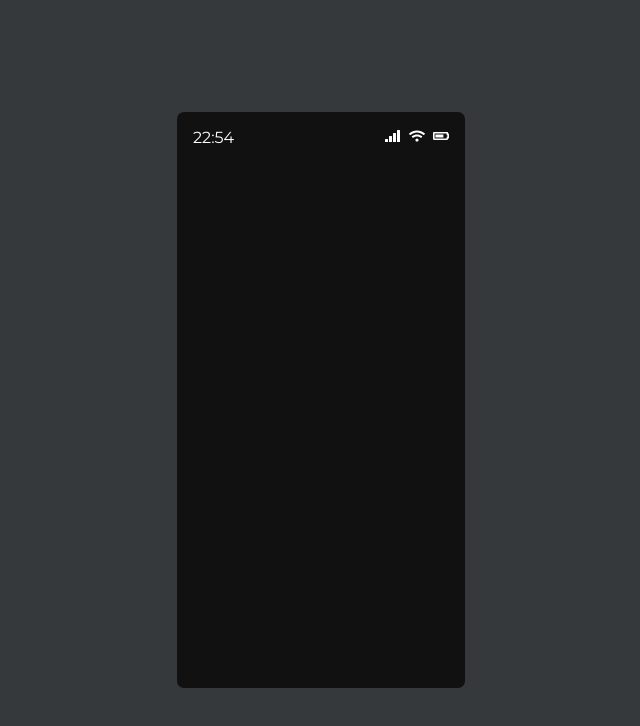
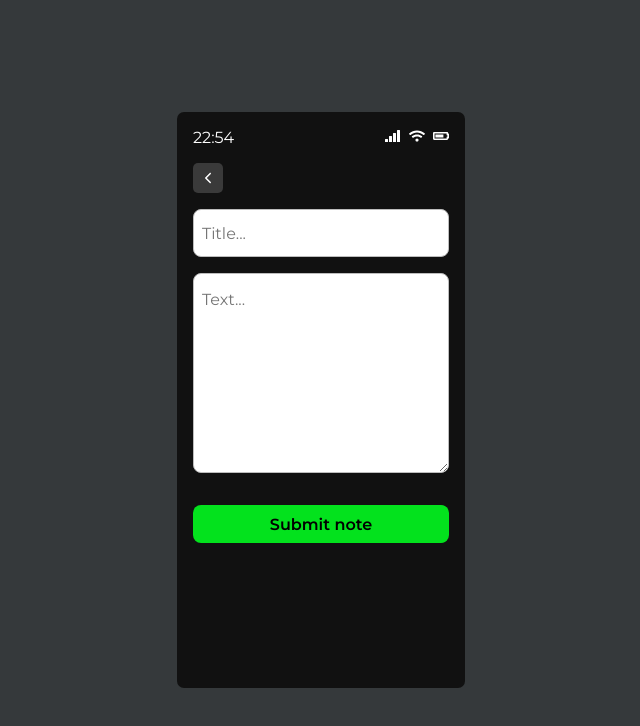
Before and after one commit to ajarek/react-53-vite-note, a React (Vite) app: page /add-note in a window 1280 px wide. Before the commit this address had no page. Shown: the top 726 px of the page, without its empty margins (319-959 px from the left). Built offline with nearby package versions, Linux system fonts and the light colour scheme.

Commit message:
added react-hook-form, uuid & logic

```diff
--- a/package.json
+++ b/package.json
@@ -9,10 +9,14 @@
     "preview": "vite preview"
   },
   "dependencies": {
+    "@hookform/resolvers": "^2.9.10",
     "react": "^18.2.0",
     "react-dom": "^18.2.0",
+    "react-hook-form": "^7.42.1",
     "react-icons": "^4.7.1",
-    "react-router-dom": "^6.6.2"
+    "react-router-dom": "^6.6.2",
+    "uuid": "^9.0.0",
+    "yup": "^0.32.11"
   },
   "devDependencies": {
     "@types/react": "^18.0.26",
--- a/src/App.jsx
+++ b/src/App.jsx
@@ -2,8 +2,9 @@ import { useState, createContext } from 'react'
 import Header from './components/Header'
 import Notes from './components/Notes'
 import NoteId from './components/NoteId'
+import AddNote from './components/AddNote'
 import {Routes, Route} from "react-router-dom";
-export const AppContext = createContext()
+export  const AppContext = createContext()
 
 function App() {
   const [notes, setNotes] = useState([])
@@ -21,6 +22,10 @@ function App() {
             element={<NoteId />}
           />
           </Route>
+          <Route
+          path='/add-note'
+          element={<AddNote />}
+        />
   </Routes>
   </AppContext.Provider>
   </div>
--- /dev/null
+++ b/src/components/AddNote.jsx
@@ -0,0 +1,43 @@
+import React from 'react'
+import Form from '../components/Form'
+import { IoIosArrowBack } from 'react-icons/io'
+import { Link, useParams } from 'react-router-dom'
+import { v1 as uuidv1 } from 'uuid';
+const AddNote = () => {
+   const currentDate = new Date()
+  const handleSubmit=(data)=>{
+    const newNote={
+      id:uuidv1(),
+      title: data.title,
+      text: data.text,
+      date:currentDate.toLocaleString('pl-PL', {
+        year: '2-digit',
+        month: '2-digit',
+        day: '2-digit',
+    })
+    }
+    var notes = JSON.parse(localStorage.getItem("notes") || "[]");
+    notes.push(newNote);
+    localStorage.setItem("notes", JSON.stringify(notes));
+    console.log(data);
+  }
+  return (
+    <div className='add-note'>
+      <div className='notes-header'>
+        <Link
+          to={'/'}
+          className='icon-wrapper'
+        >
+          <IoIosArrowBack />
+        </Link>
+
+      </div>
+      <Form
+      onSubmit={handleSubmit}
+      label={'Submit note'}
+      />
+    </div>
+  )
+}
+
+export default AddNote
--- /dev/null
+++ b/src/components/Form.jsx
@@ -0,0 +1,53 @@
+import { useForm } from 'react-hook-form'
+import { yupResolver } from '@hookform/resolvers/yup'
+import * as yup from 'yup'
+
+
+export const Form = (props) => {
+ const { onSubmit, label, ValueTitle, ValueText } = props
+
+  const schema = yup.object().shape({
+    title:yup.string().required() ,
+   text:yup.string().required() ,
+  })
+
+  const {
+    register,
+    handleSubmit,
+    formState: { errors },
+  } = useForm({
+    resolver: yupResolver(schema),
+  })
+
+  return (
+    <form
+      onSubmit={handleSubmit(onSubmit)}
+      className={'form'}
+    >
+        <input
+          autoFocus
+          type='text'
+          placeholder='Title...'
+           defaultValue={ValueTitle}
+          {...register('title')}
+
+        />
+      <p>{errors.title?.message}</p>
+
+      <textarea
+          type='text'
+          placeholder='Text...'
+          {...register('text')}
+           defaultValue={ValueText}
+        />
+      <p>{errors.text?.message}</p>
+
+
+      <input
+        type='submit'
+         value={label}
+      />
+    </form>
+  )
+}
+export default Form
--- a/src/components/Notes.jsx
+++ b/src/components/Notes.jsx
@@ -1,7 +1,7 @@
 import React, { useEffect, useState, useContext } from 'react'
 import { AppContext } from '../App'
 import { GoSearch, GoPlus } from 'react-icons/go'
-import { useNavigate } from "react-router-dom";
+import { useNavigate, Link } from "react-router-dom";
 import Card from './Card'
 
 const Notes = () => {
@@ -10,12 +10,8 @@ const Notes = () => {
   const navigate = useNavigate();
   useEffect(() => {
     const getData = async () => {
-      const res = await fetch('./data.json')
-
-      if (!res.ok) {
-        throw new Error(`HTTP error! status: ${res.status}`)
-      }
-      setNotes(await res.json())
+      var notes =await JSON.parse(localStorage.getItem("notes") || "[]");
+      setNotes(notes)
     }
     getData()
   }, [])
@@ -62,7 +58,7 @@ const Notes = () => {
         })}
 
       </div>
-      <div className="btn-add"><GoPlus/></div>
+      <Link className={'link'} to={'/add-note'} className="btn-add"><GoPlus/></Link>
     </div>
   )
 }
--- a/src/index.css
+++ b/src/index.css
@@ -141,6 +141,54 @@ border-bottom: 1px dashed  var(--color-white);
   align-items: center;
   font-size: 1.5rem;
   cursor: pointer;
-  border: none;
+  border: 0;
   box-shadow: 2px 2px 2px rgba(0,0,0,0.3);
+  color: var(--color-white);
+  transition: all 0.3s ease-in-out;
 }
+.btn-add:hover{
+background-color: var(--color-bg-black);
+transform: scale(1.1);
+}
+
+.form {
+  width: 100%;
+  height: auto;
+  display: flex;
+  flex-direction: column;
+  align-items: flex-start;
+  justify-content: space-evenly;
+}
+.form input,.form textarea {
+  width: 100%;
+  height: 48px;
+  border-radius: 8px;
+  font-size: 16px;
+  font-weight: 400;
+  padding: 0 8px;
+  border: 1px solid #bdbdbd;
+  margin-bottom: 1rem;
+  font-family: 'Montserrat', sans-serif;
+}
+.form textarea{
+  height: 200px;
+  padding: 1rem 0.5rem;
+
+}
+.form input[type='submit'] {
+  background: var(--color-green);
+  height: 38px;
+  font-weight: 600;
+  color: var(--color-black);
+  cursor: pointer;
+  border: 0;
+  margin-top: 1rem;
+  transition: all 0.3s ease-in-out;
+}
+.form input[type='submit']:hover{
+ background-color: #04b218;
+ font-size: 1.2rem;
+}
+.form p {
+  color: red;
+}
```
Also changed, not shown: public/data.json (deleted, +0 -63 lines), src/components/NoteId.jsx (+16 -8 lines), 1 other file (tests, documents, lock files or other folders).
